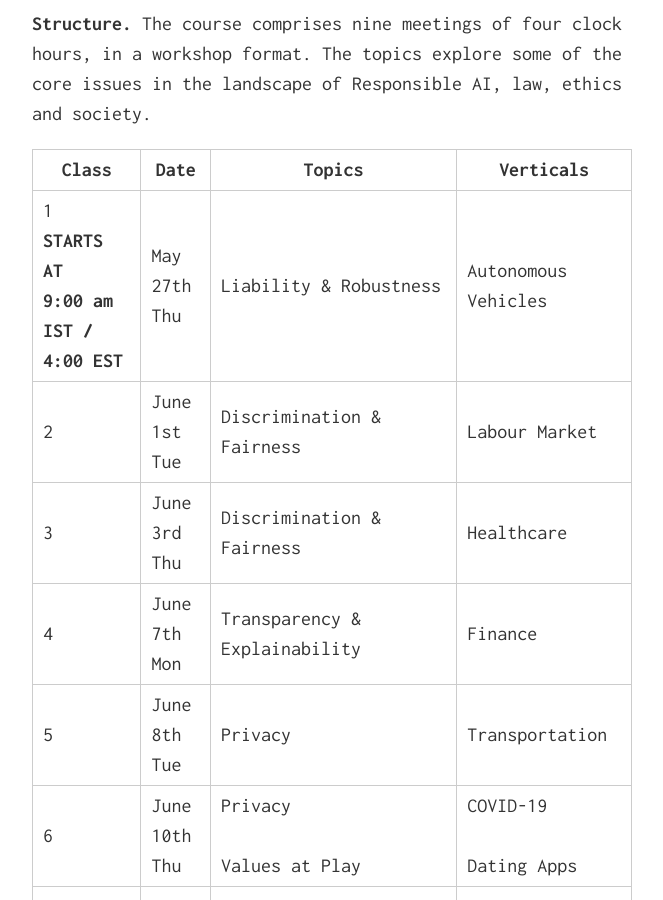
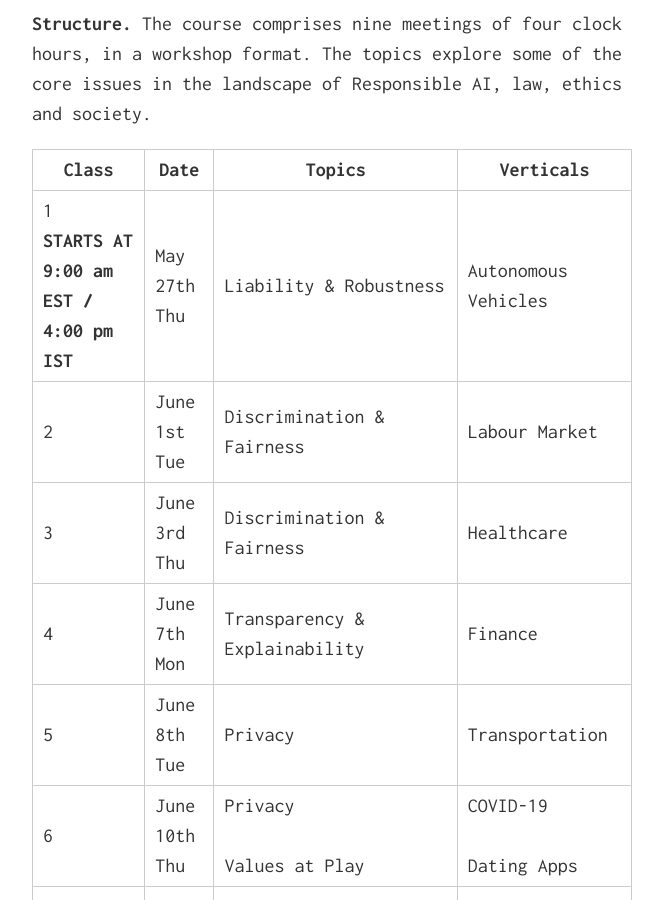
Before and after one commit to ResponsiblyAI/learn, a Jekyll site: the page built from index.md, in a window 1280 px wide and 900 px high, scrolled down 3283 px. Shown: the whole window, without its empty margins (308-971 px from the left). Built offline with Jekyll 4.4.1, drawn with Linux system fonts in a browser that asks for light colours; nearby versions of some CDN libraries.

Commit message:
fix time

```diff
--- a/index.md
+++ b/index.md
@@ -95,7 +95,7 @@ May 27-June 17 | Monday, Tuesday, Thursday
 </thead>
 <tbody>
   <tr>
-    <td class="tg-0pky">1<br /><strong>STARTS AT<br /> 9:00 am IST / 4:00 EST</strong></td>
+    <td class="tg-0pky">1<br /><strong>STARTS AT<br /> 9:00 am EST / 4:00 pm IST</strong></td>
     <td class="tg-0pky">May 27th<br />Thu</td>
     <td class="tg-0pky">Liability &amp; Robustness</td>
     <td class="tg-0pky">Autonomous Vehicles </td>
```
